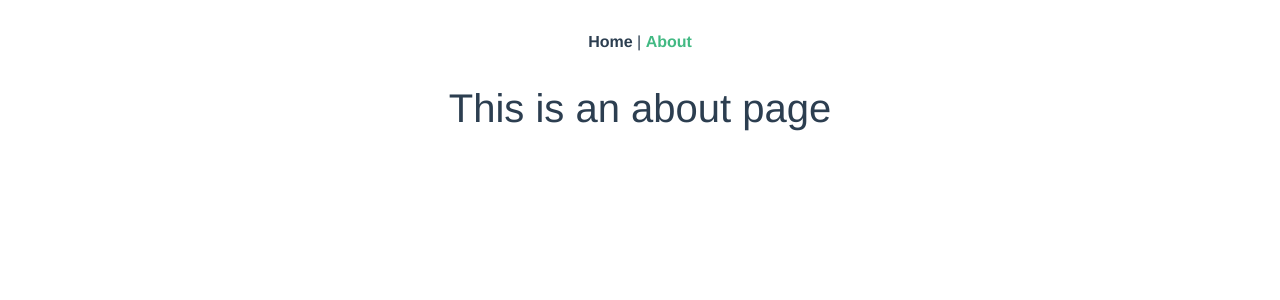
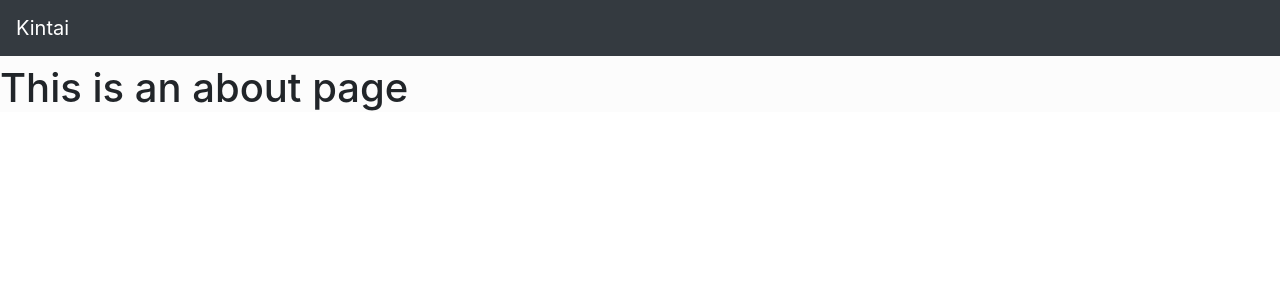
Before and after one commit to northfox/ours-kintai-web, a Vue app: page /about in a window 1280 px wide. Shown: the top 300 px of the page. Built offline with nearby package versions, Linux system fonts and the light colour scheme.

Commit message:
Update App.vue for design

```diff
--- a/src/App.vue
+++ b/src/App.vue
@@ -1,32 +1,16 @@
 <template>
   <div id="app">
-    <div id="nav">
-      <router-link to="/">Home</router-link> |
-      <router-link to="/about">About</router-link>
-    </div>
-    <router-view />
+    <nav class="navbar navbar-expand-lg navbar-dark bg-dark">
+      <div class="navbar-nav">
+        <router-link class="navbar-brand" to="/">Kintai</router-link>
+      </div>
+    </nav>
+    <router-view class="pt-2" />
   </div>
 </template>
 
 <style>
-#app {
-  font-family: 'Avenir', Helvetica, Arial, sans-serif;
-  -webkit-font-smoothing: antialiased;
-  -moz-osx-font-smoothing: grayscale;
-  text-align: center;
-  color: #2c3e50;
-}
-
-#nav {
-  padding: 30px;
-}
-
-#nav a {
-  font-weight: bold;
-  color: #2c3e50;
-}
-
-#nav a.router-link-exact-active {
-  color: #42b983;
-}
+  #app {
+    background-color: #fcfcfc;
+  }
 </style>
```
